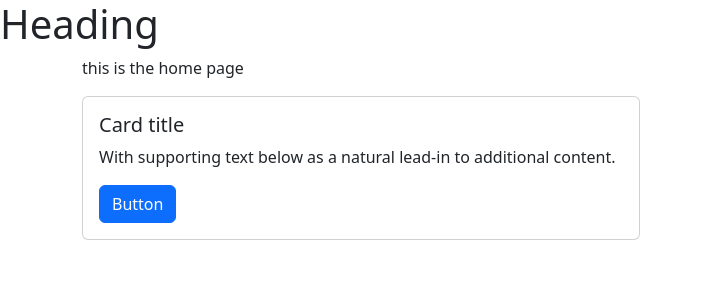
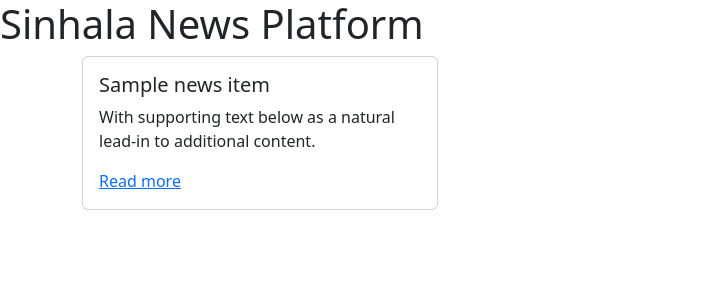
Before and after one commit to n256Coding/sinhala-news-platform, a Django app: template news_app/templates/home.html in a window 1280 px wide. Shown: the top 300 px of the page, without its empty margins (0-701 px from the left). Run offline with Django 5.2, Linux system fonts and the light colour scheme; the template is opened without the code that fills it: most values are stand-ins (such as "Sample title", 1, 10 or a date in 2020); parts of the project's set-up code (start-up, migrations or seed data) failed here and were passed over.

Commit message:
load latest news and display in home page

```diff
--- a/news_app/templates/base.html
+++ b/news_app/templates/base.html
@@ -11,7 +11,7 @@
     crossorigin="anonymous" />
 </head>
 <body>
-    <h1>Heading</h1>
+    <h1>Sinhala News Platform</h1>
     <div class="container">{% block content %} {% endblock %}</div>
 
     <script
--- a/news_app/templates/home.html
+++ b/news_app/templates/home.html
@@ -1,12 +1,19 @@
 {% extends "base.html" %}
 {% block title %} Home Page {% endblock %}
 {% block content %}
-<p>this is the home page</p>
-<div class="card w-50">
-    <div class="card-body">
-      <h5 class="card-title">Card title</h5>
-      <p class="card-text">With supporting text below as a natural lead-in to additional content.</p>
-      <a href="#" class="btn btn-primary">Button</a>
+
+<div class="row row-cols-3">
+    {% for news_item in news_item_list %}
+    <div class="col">
+        <div class="card">
+            <div class="card-body">
+                <h5 class="card-title">{{ news_item.heading }}</h5>
+                <p class="card-text">With supporting text below as a natural lead-in to additional content.</p>
+                <a href="{{ news_item.link_to_source }}">Read more </a>
+            </div>
+        </div>
     </div>
-  </div>
+    {% endfor %}
+</div>
+
 {% endblock content %}
```
Also changed, not shown: news_app/dto/news.py (added, +10 -0 lines), news_app/services/spider.py (+21 -6 lines), news_app/views.py (+6 -1 lines).
